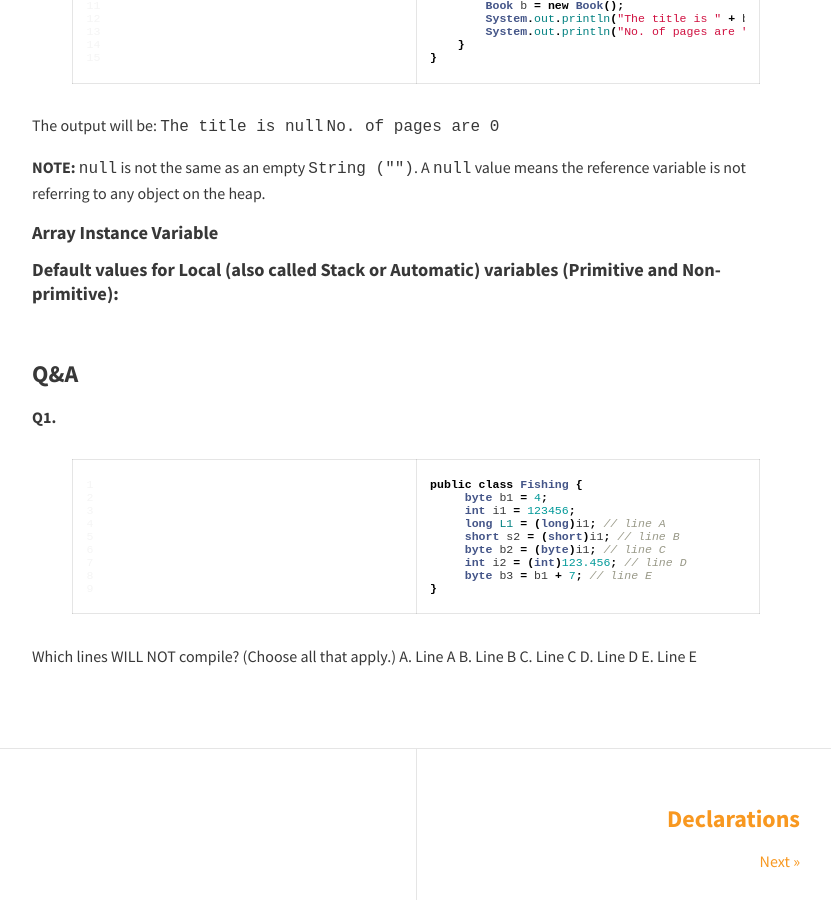
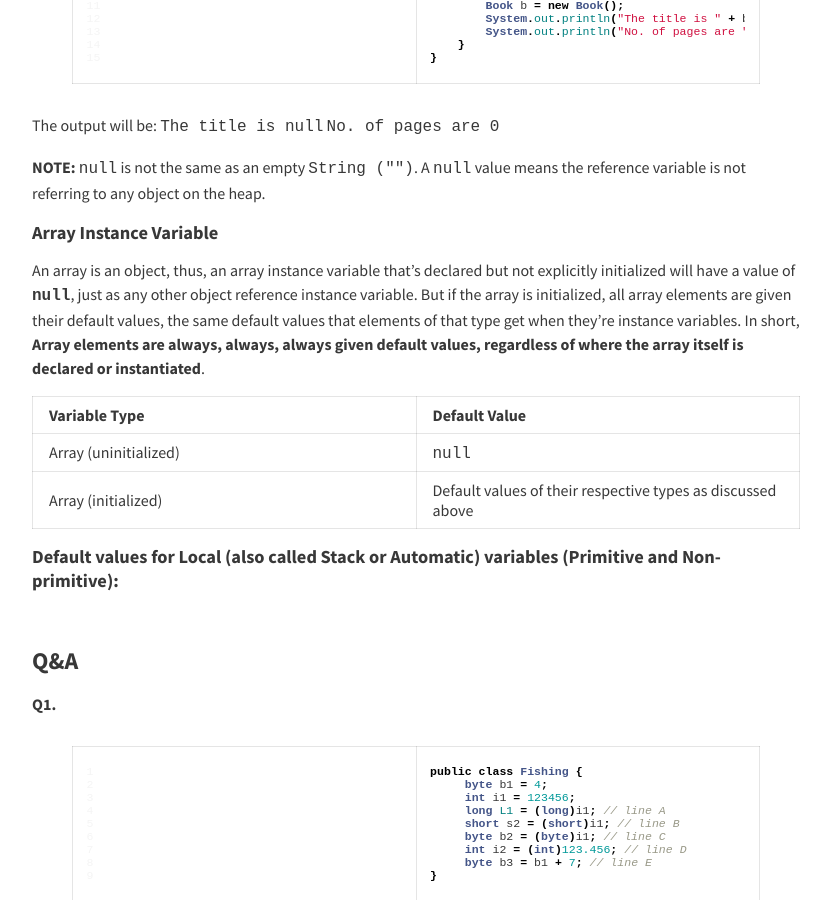
Before and after one commit to rampatra/JavaNotes, a Jekyll site: the page built from _posts/2015-05-14-variables-and-literals.md, in a window 1280 px wide and 900 px high, scrolled down 8081 px. Shown: the whole window, without its empty margins (224-1055 px from the left). Built offline with Jekyll 4.4.1, drawn with Linux system fonts in a browser that asks for light colours; nearby versions of some CDN libraries; comment, search, counter and statistics services are not loaded.

Commit message:
added content

```diff
--- a/_posts/2015-05-14-variables-and-literals.md
+++ b/_posts/2015-05-14-variables-and-literals.md
@@ -459,9 +459,20 @@ to any object on the heap.
 
 #### Array Instance Variable
 
+An array is an object, thus, an array instance variable that's declared but not explicitly initialized will have a value
+of __`null`__, just as any other object reference instance variable. But if the array is initialized, all array elements
+are given their default values, the same default values that elements of that type get when they're instance variables.
+In short, __Array elements are always, always, always given default values, regardless of where the array itself
+is declared or instantiated__.
+
+Variable Type | Default Value
+--------------|----------------
+Array (uninitialized) | `null`
+Array (initialized) | Default values of their respective types as discussed above
+
+#### Default values for Local (also called Stack or Automatic) variables (Primitive and Non-primitive):
 
 
-#### Default values for Local (also called Stack or Automatic) variables (Primitive and Non-primitive):
 
 
 
```
